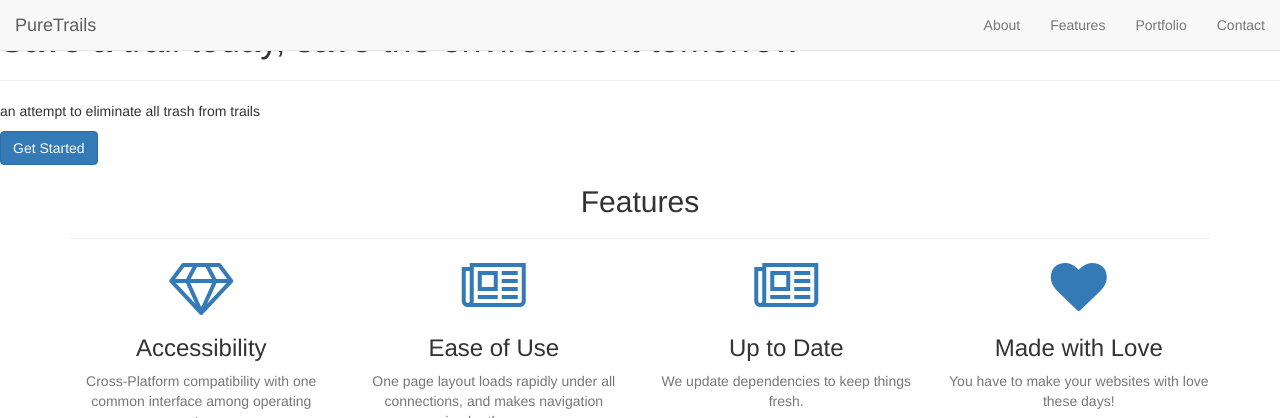
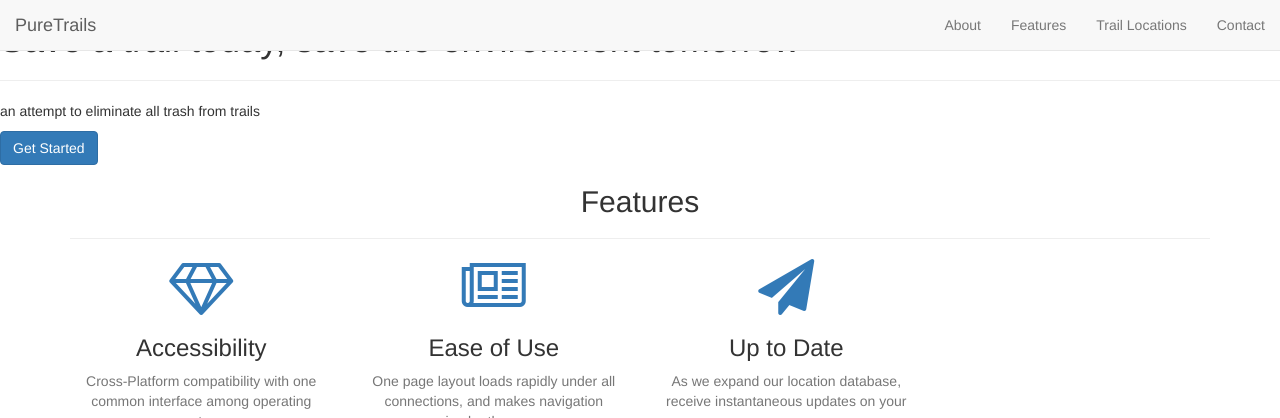
Before and after one commit to puretrails/PureTrailsWebApp, a Flask app: page / in a window 1280 px wide; the page is wider, and only the part inside the window is pictured. Shown: the top 418 px of that part. Run offline with Flask 2, Linux system fonts and the light colour scheme; some libraries are stand-ins or nearby versions.

Commit message:
Update ui.html

```diff
--- a/app/templates/ui.html
+++ b/app/templates/ui.html
@@ -10,8 +10,6 @@
     <meta name="author" content="">
 
     <title>PureTrails</title>
-    <!-- CSS Linking --!>
-            <link rel="stylesheet" href="{{ url_for('static', filename='css/main.css') }}">
 
     <!-- Bootstrap Core CSS -->
     <link href="vendor/bootstrap/css/bootstrap.min.css" rel="stylesheet">
@@ -58,7 +56,7 @@
                         <a class="page-scroll" href="#services">Features</a>
                     </li>
                     <li>
-                        <a class="page-scroll" href="#portfolio">Portfolio</a>
+                        <a class="page-scroll" href="#portfolio">Trail Locations</a>
                     </li>
                     <li>
                         <a class="page-scroll" href="#contact">Contact</a>
@@ -98,7 +96,7 @@
                     <div class="service-box">
                         <i class="fa fa-4x fa-diamond text-primary sr-icons"></i>
                         <h3>Accessibility</h3>
-                        <p class="text-muted">Cross-Platform compatibility with one common interface among operating systems.</p>
+                        <p class="text-muted">Cross-Platform compatibility with one common interface among operating system.</p>
                     </div>
                 </div>
                 <div class="col-lg-3 col-md-6 text-center">
@@ -110,18 +108,12 @@
                 </div>
                 <div class="col-lg-3 col-md-6 text-center">
                     <div class="service-box">
-                        <i class="fa fa-4x fa-newspaper-o text-primary sr-icons"></i>
+                        <i class="fa fa-4x fa-paper-plane text-primary sr-icons"></i>
                         <h3>Up to Date</h3>
-                        <p class="text-muted">We update dependencies to keep things fresh.</p>
+                        <p class="text-muted">As we expand our location database, receive instantaneous updates on your screen.</p>
                     </div>
                 </div>
-                <div class="col-lg-3 col-md-6 text-center">
-                    <div class="service-box">
-                        <i class="fa fa-4x fa-heart text-primary sr-icons"></i>
-                        <h3>Made with Love</h3>
-                        <p class="text-muted">You have to make your websites with love these days!</p>
-                    </div>
-                </div>
+
             </div>
         </div>
     </section>
@@ -130,8 +122,8 @@
         <div class="container-fluid">
             <div class="row no-gutter popup-gallery">
                 <div class="col-lg-4 col-sm-6">
-                    <a href="img/portfolio/fullsize/1.jpg" class="portfolio-box">
-                        <img src="img/portfolio/thumbnails/1.jpg" class="img-responsive" alt="">
+                    <a href="img/fremont_older.jpg" class="portfolio-box">
+                        <img src="img/fremont_older.jpg" class="img-responsive" alt="">
                         <div class="portfolio-box-caption">
                             <div class="portfolio-box-caption-content">
                                 <div class="project-category text-faded">
@@ -145,9 +137,8 @@
                     </a>
                 </div>
                 <div class="col-lg-4 col-sm-6">
-                    <a href="img/portfolio/fullsize/2.jpg" class="portfolio-box">
-                        <img src="img/portfolio/thumbnails/2.jpg" class="img-responsive" alt="">
-                        <img src="static/images/litter-460984_960_720.jpg">
+                    <a href="img/montebello.jpg" class="portfolio-box">
+                        <img src="img/montebello.jpg" class="img-responsive" alt="">
                         <div class="portfolio-box-caption">
                             <div class="portfolio-box-caption-content">
                                 <div class="project-category text-faded">
@@ -223,6 +214,44 @@
             </div>
         </div>
     </section>
+    <section>
+        <style>
+      /* Always set the map height explicitly to define the size of the div
+       * element that contains the map. */
+      #map {
+        height: 425px;
+      }
+      /* Optional: Makes the sample page fill the window. */
+      html, body {
+        height: 100%;
+        margin: 0;
+        padding: 0;
+      }
+    </style>
+  <body>
+    <div id="map"></div>
+    <script>
+      function initMap() {
+        var myLatLng = {lat: 37.3328541, lng: -122.0892263};
+        var map = new google.maps.Map(document.getElementById('map'), {
+          zoom: 4,
+          center: myLatLng
+        });
+        var marker = new google.maps.Marker({
+          position: myLatLng,
+          map: map,
+          title: 'Hello World!'
+        });
+      }
+    </script>
+    <script async defer
+src="https://maps.googleapis.com/maps/api/js?key=AIzaSyASZApUTlh-JBoNS3eg5CwsevrGW2DLOGc&libraries=places&callback=initMap">
+    </script>
+  </body>
+
+
+
+    </section>
 
     <aside class="bg-dark">
         <div class="container text-center">
```
